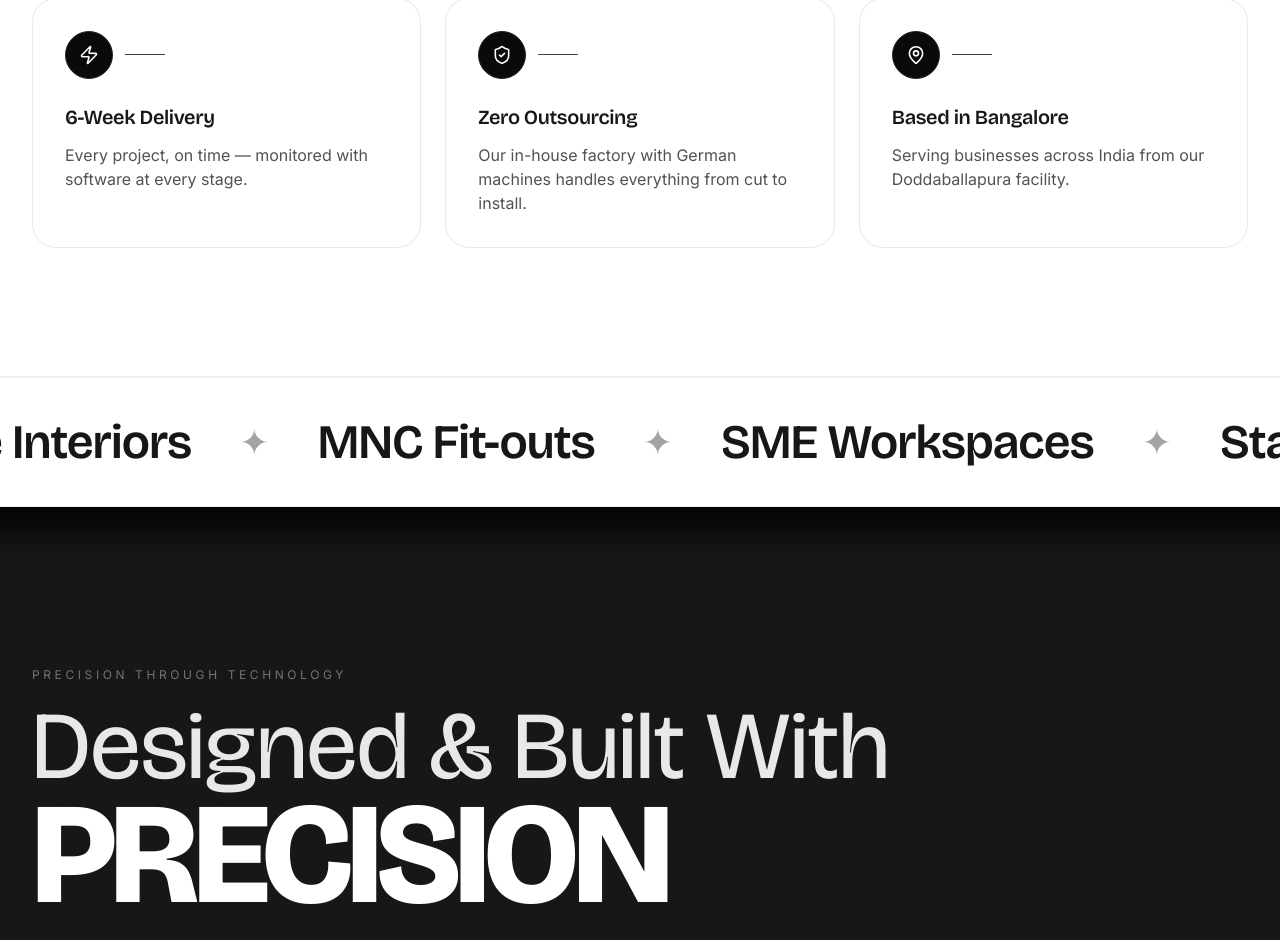
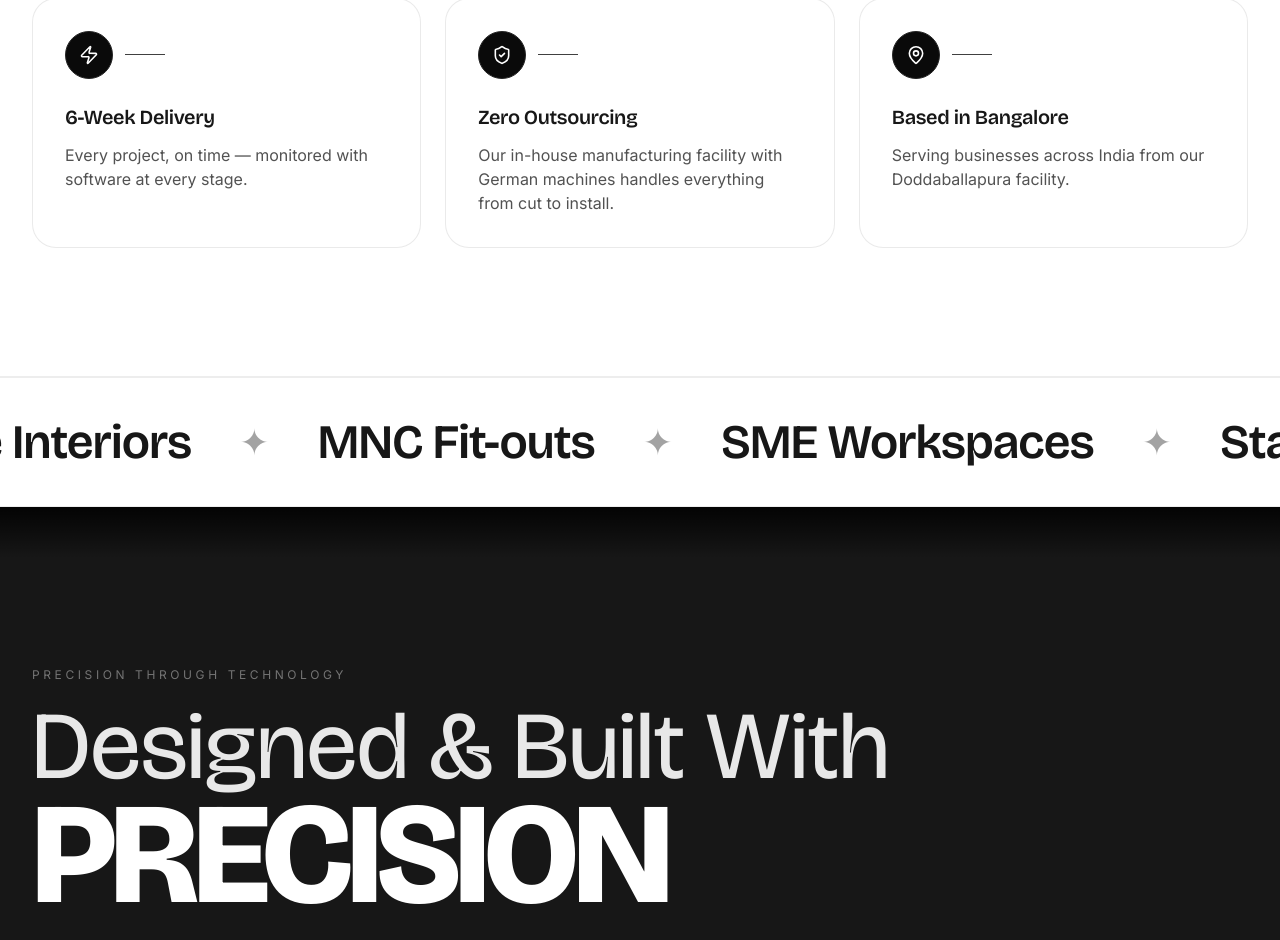
Before and after one commit to TanishSen/Voomet, a Next.js app: page / in a window 1280 px wide. Shown: the part 5225-6165 px from the top of the page. Built offline with nearby package versions, Linux system fonts and the light colour scheme.

Commit message:
feat(ProjectDetails): update project name and image path for QpiAI Platform; enhance AboutSection description for clarity

```diff
--- a/app/admin/projects/page.js
+++ b/app/admin/projects/page.js
@@ -36,10 +36,10 @@ const INITIAL_PROJECTS = [
   },
   {
     id: 4,
-    name: 'Qpi Platform',
+    name: 'QpiAI Platform',
     description: 'End-to-end UI/UX design for a B2B SaaS platform. Complex dashboard design with data visualisation components, user flows, and interactive prototypes.',
     status: 'published',
-    images: ['/portfolio/Qpi/7.png'],
+    images: ['/portfolio/QpiAI/7.png'],
     updatedAt: '28 Dec 2024',
   },
   {
--- a/components/site/AboutSection.js
+++ b/components/site/AboutSection.js
@@ -6,7 +6,7 @@ import FadeUp from '@/components/site/FadeUp'
 
 const COMMITMENTS = [
   { icon: Zap,         title: '6-Week Delivery',    desc: 'Every project, on time — monitored with software at every stage.' },
-  { icon: ShieldCheck, title: 'Zero Outsourcing',   desc: 'Our in-house factory with German machines handles everything from cut to install.' },
+  { icon: ShieldCheck, title: 'Zero Outsourcing',   desc: 'Our in-house manufacturing facility with German machines handles everything from cut to install.' },
   { icon: MapPin,      title: 'Based in Bangalore', desc: 'Serving businesses across India from our Doddaballapura facility.' },
 ]
 
```
